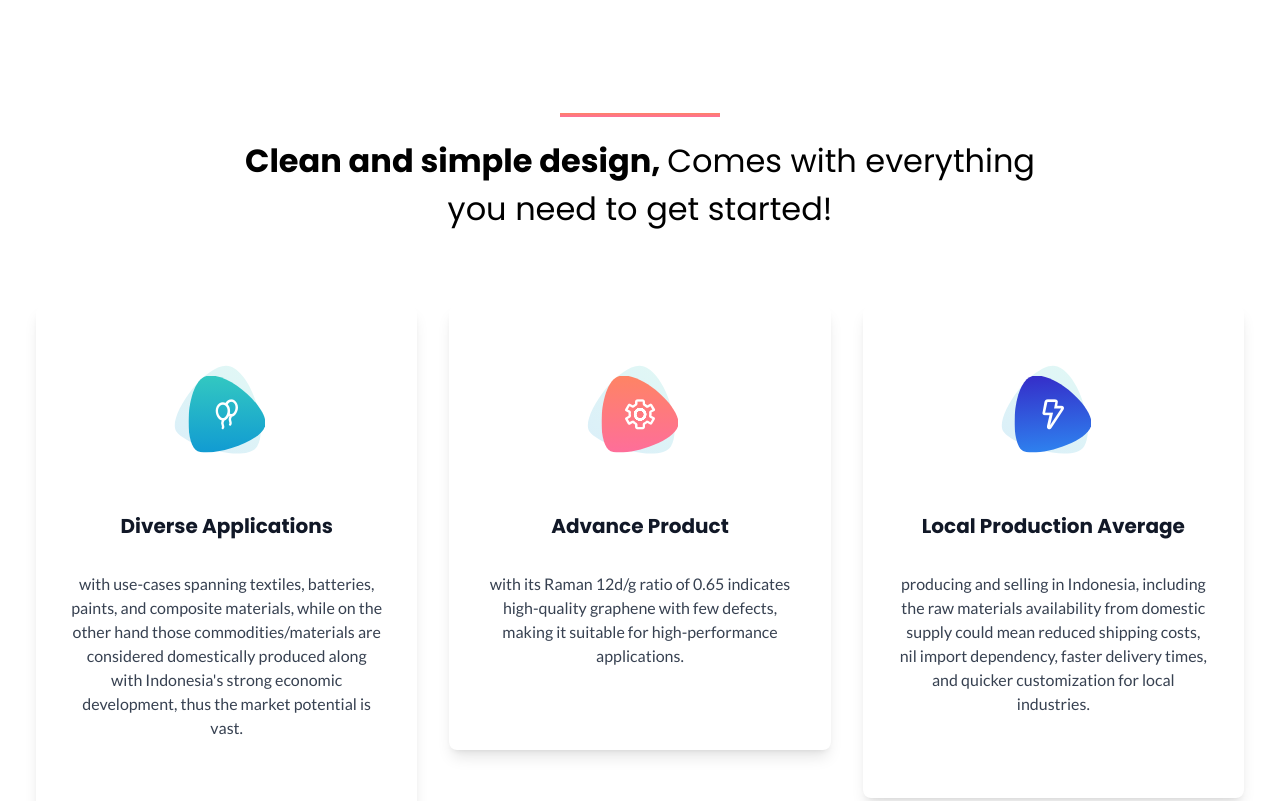
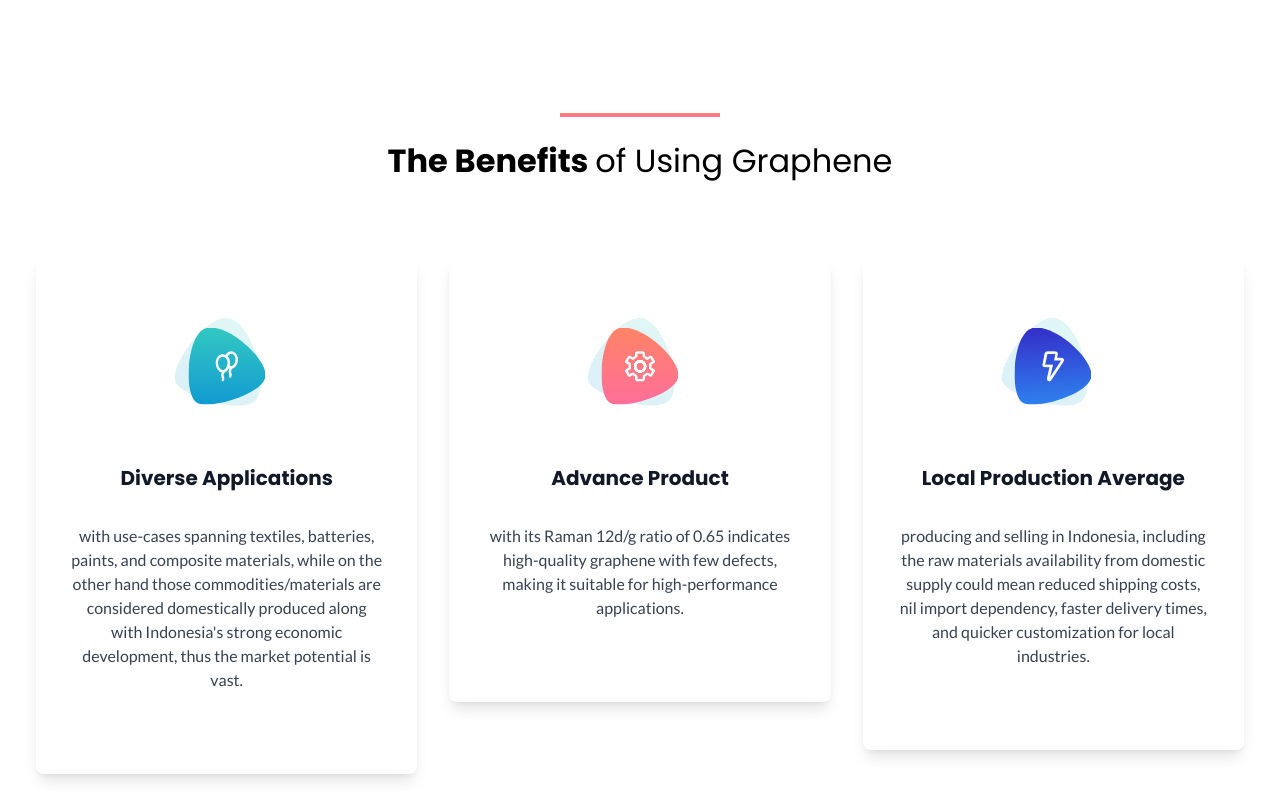
Before and after one commit to arkabrian/graphene-ravelware, a website: page index.html in a window 1280 px wide. Shown: the part 1000-1801 px from the top of the page. Drawn offline with Linux system fonts and the light colour scheme; a script that the page names is missing.

Commit message:
fixed siti's complain

```diff
--- a/index.html
+++ b/index.html
@@ -149,7 +149,7 @@
                 <div class="w-full lg:w-2/3">
                     <div class="pb-10 text-center section-title">
                         <div class="m-auto line"></div>
-                        <h3 class="title">Clean and simple design, <span> Comes with everything you need to get started!</span></h3>
+                        <h3 class="title">The Benefits <span> of Using Graphene</span></h3>
                     </div> <!-- section title -->
                 </div>
             </div> <!-- row -->
@@ -238,7 +238,7 @@
                             <div class="line"></div>
                             <h3 class="title">Established <span>R&D Center in Austria</span></h3>
                         </div> <!-- section title -->
-                        <p class="mb-8">Lorem ipsum dolor sit amet, consetetur sadipscing elitr, seiam nonumy eirmod tempor invidunt ut labore et dolore magna aliquyam erat, sed diam voluptua. At vero eos et accusam et justo duo dolores et ea rebum. Stet clita kasd gubergren, no sea takimata sanctus est Lorem ipsum dolor sit amet. Lorem ipsum dolor sit amet, consetetur sadipscing.</p>
+                        <!-- <p class="mb-8">Lorem ipsum dolor sit amet, consetetur sadipscing elitr, seiam nonumy eirmod tempor invidunt ut labore et dolore magna aliquyam erat, sed diam voluptua. At vero eos et accusam et justo duo dolores et ea rebum. Stet clita kasd gubergren, no sea takimata sanctus est Lorem ipsum dolor sit amet. Lorem ipsum dolor sit amet, consetetur sadipscing.</p> -->
                     </div> <!-- about content -->
                 </div>
                 <div class="w-full lg:w-1/2">
```
Also changed, not shown: assets/css/tailwind.css.
